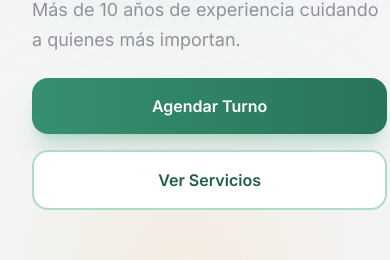
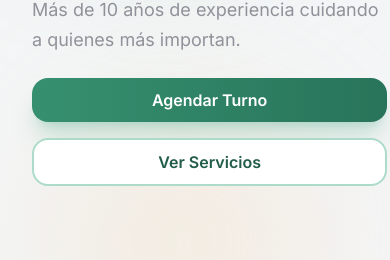
Before and after one commit to Bomastulacio/enfermera-landing, a React (Vite) app: page / in a window 390 px wide. Shown: the part 492-752 px from the top of the page. Built offline with nearby package versions, Linux system fonts and the light colour scheme; no server answers.

Commit message:
UI: Refine Hero buttons to be more compact on mobile (reduced padding and width) while preserving desktop sizing

```diff
--- a/src/components/Hero.jsx
+++ b/src/components/Hero.jsx
@@ -51,7 +51,7 @@
                                 href="#contacto"
                                 whileHover={{ scale: 1.03, y: -2 }}
                                 whileTap={{ scale: 0.98 }}
-                                className="w-full sm:w-auto flex items-center justify-center px-8 py-4 text-base font-semibold text-white bg-gradient-to-r from-primary-500 to-primary-600 rounded-2xl shadow-xl shadow-primary-400/25 hover:shadow-primary-500/30 transition-shadow duration-300"
+                                className="w-auto sm:w-auto flex items-center justify-center px-6 md:px-8 py-2.5 md:py-4 text-base font-semibold text-white bg-gradient-to-r from-primary-500 to-primary-600 rounded-2xl shadow-xl shadow-primary-400/25 hover:shadow-primary-500/30 transition-shadow duration-300"
                             >
                                 Agendar Turno
                             </motion.a>
@@ -59,7 +59,7 @@
                                 href="#servicios"
                                 whileHover={{ scale: 1.03, y: -2 }}
                                 whileTap={{ scale: 0.98 }}
-                                className="w-full sm:w-auto flex items-center justify-center px-8 py-4 text-base font-semibold text-primary-700 bg-white border-2 border-primary-200 rounded-2xl hover:border-primary-300 hover:bg-primary-50/50 transition-all duration-300"
+                                className="w-auto sm:w-auto flex items-center justify-center px-6 md:px-8 py-2.5 md:py-4 text-base font-semibold text-primary-700 bg-white border-2 border-primary-200 rounded-2xl hover:border-primary-300 hover:bg-primary-50/50 transition-all duration-300"
                             >
                                 Ver Servicios
                             </motion.a>
```
